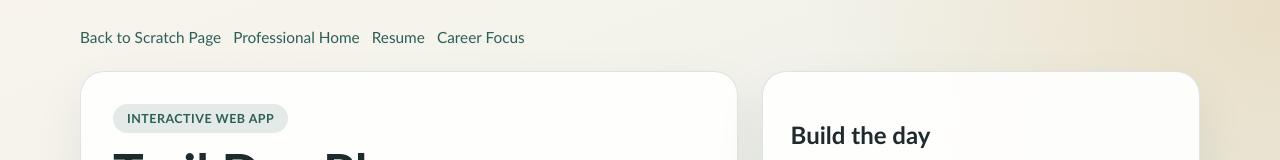
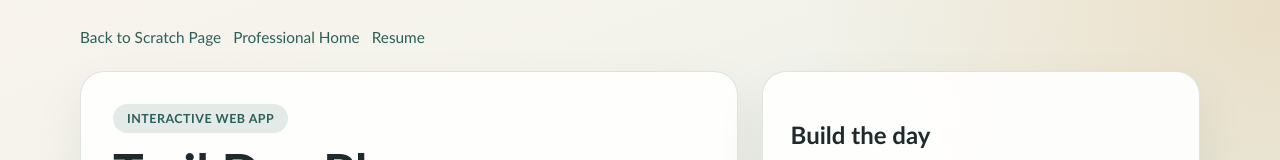
Before and after one commit to cameronjohnboyle2-hub/Tucker-Boyle, a plain HTML site: page app.html in a window 1280 px wide. Shown: the top 160 px of the page. Drawn offline with Linux system fonts and the light colour scheme.

Commit message:
Remove graduate-only career page references

```diff
--- a/app.html
+++ b/app.html
@@ -263,7 +263,6 @@
       <a href="scratch.html">Back to Scratch Page</a>
       <a href="index.html">Professional Home</a>
       <a href="resume.html">Resume</a>
-      <a href="career.html">Career Focus</a>
     </nav>
 
     <section class="hero">
```
